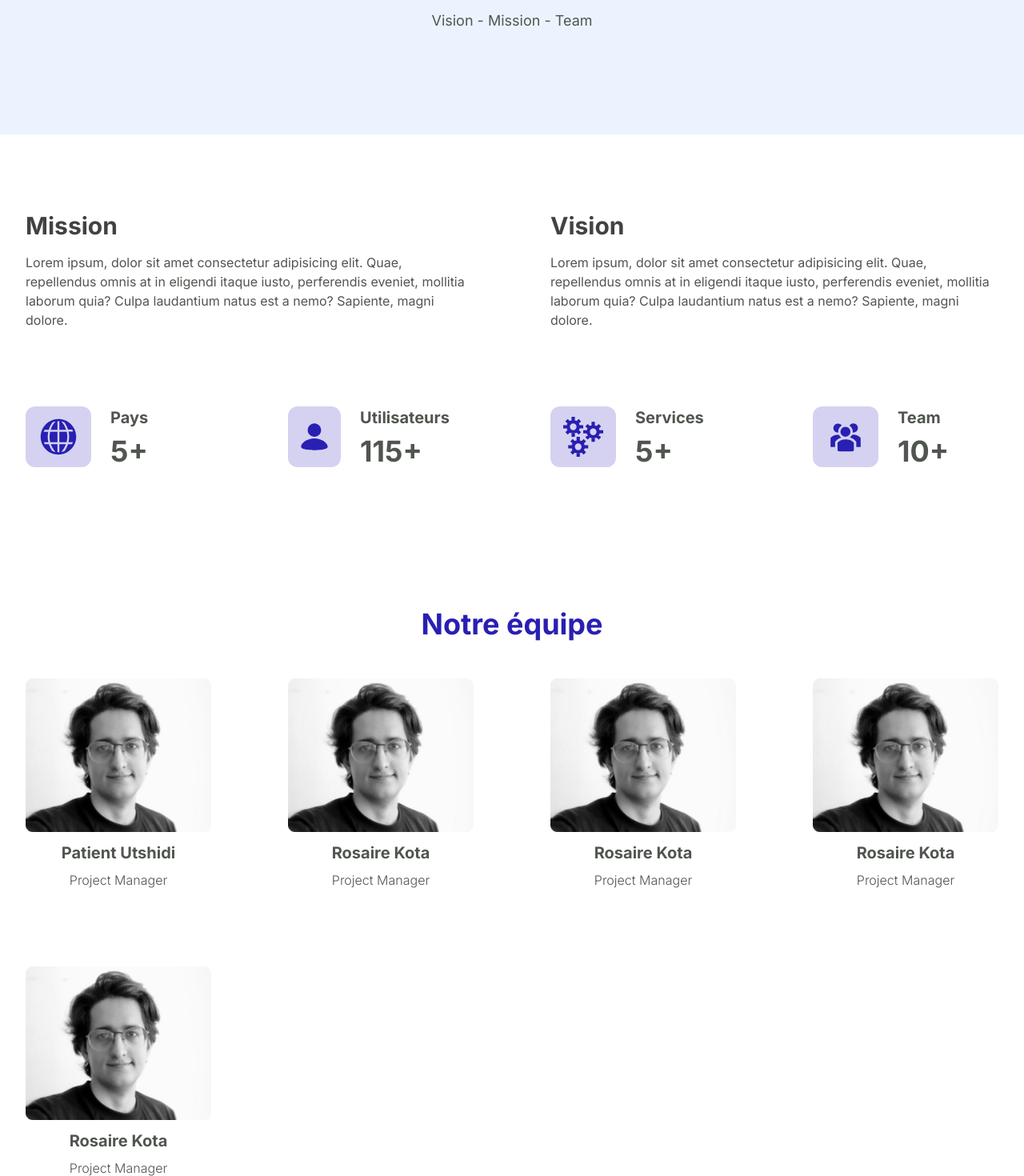
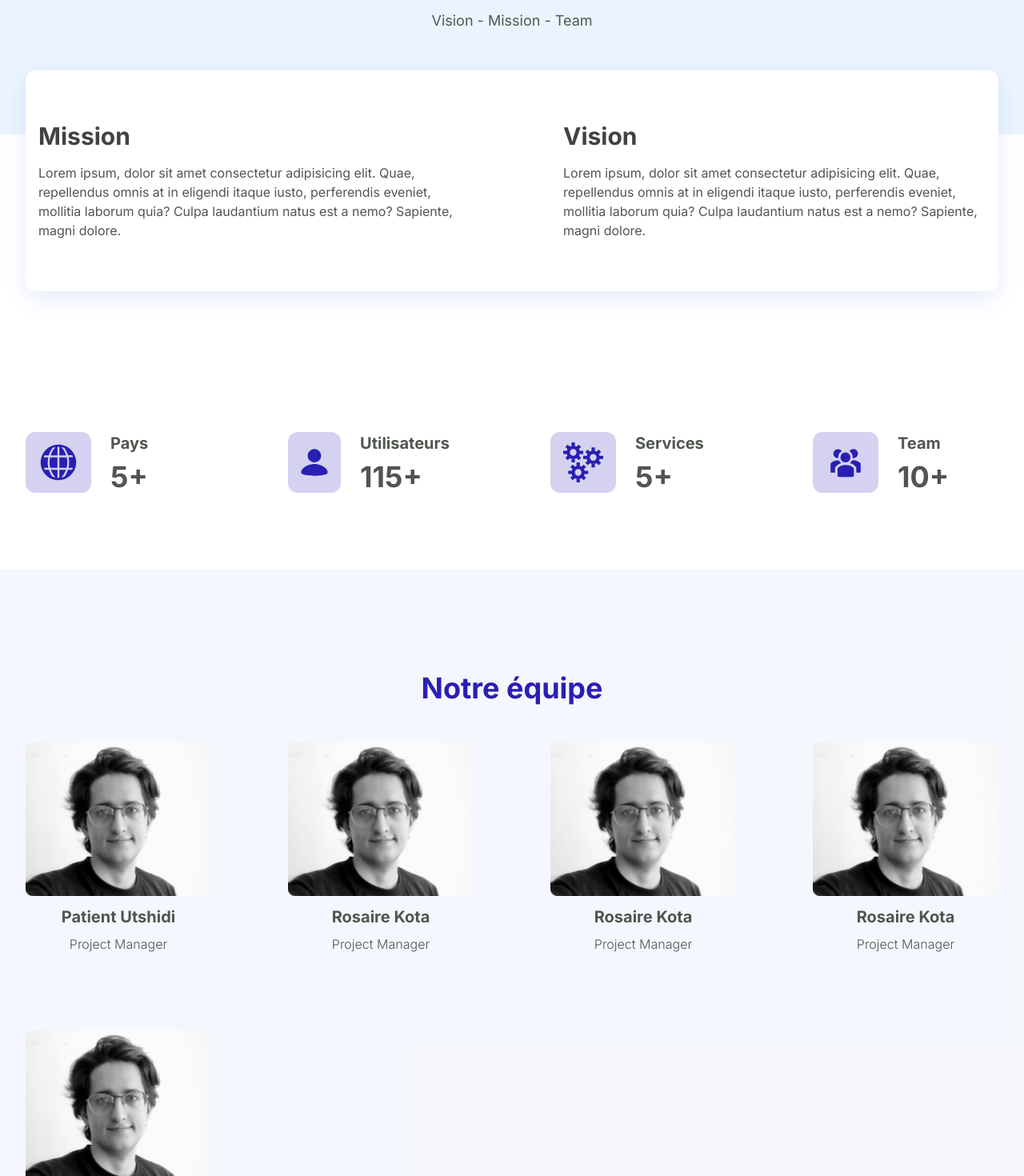
Before and after one commit to swyftpay-drc/frontend, a Next.js app: page /about in a window 1280 px wide. Shown: the part 220-1690 px from the top of the page at 80% size. Built offline with nearby package versions, Linux system fonts and the light colour scheme.

Commit message:
refactor:update about page

```diff
--- a/src/components/client/about/index.tsx
+++ b/src/components/client/about/index.tsx
@@ -15,11 +15,16 @@ const About:React.FC<Props> = () => {
     <>
        <Header />
       <BannerSection title='Qui sommes-nous ?' subTitle='Vision - Mission - Team'/>
-      <BaseContainer className='py-12'>
+      <BaseContainer className='py-12 relative'>
       <MissionVisionSection/>
       <OurResults/>
+      </BaseContainer>
+      <div className='w-full bg-primary-800/5'>
+      <BaseContainer>
       <OurTeam/>
       </BaseContainer>
+      </div>
+
     </>
   )
 }
--- a/src/components/client/about/missio-vision-section/index.tsx
+++ b/src/components/client/about/missio-vision-section/index.tsx
@@ -13,7 +13,7 @@ const misssionAndVisions = [
 ];
 export const MissionVisionSection = () => {
   return (
-    <div className="grid grid-cols-1 gap-6 md:grid-cols-2 md:gap-6 lg:gap-24 md:py-12">
+    <div className="grid grid-cols-1 gap-6 md:grid-cols-2 md:gap-6 lg:gap-24 md:py-12 relative -top-32 z-50 bg-white shadow-[rgba(7,_65,_210,_0.1)_0px_9px_30px] hover:shadow-2xl hover:shadow-primary-900/20 rounded-xl">
       {misssionAndVisions.map((item, index) => (
         <Card
           title={item.titile}
@@ -31,7 +31,7 @@ type CardProps = {
 };
 export const Card: React.FC<CardProps> = ({ title, description }) => {
   return (
-    <div className="flex flex-col gap-4">
+    <div className="flex flex-col gap-4  p-4  rounded-xl">
       <h2 className="text-gray-800 font-bold text-3xl">{title}</h2>
       <p className="text-text-primary">{description}</p>
     </div>
--- a/src/components/client/about/our-team/index.tsx
+++ b/src/components/client/about/our-team/index.tsx
@@ -33,7 +33,7 @@ const Ourteams = [
   ];
 const OurTeam = () => {
   return (
-    <div className='py-32'>
+    <div className='py-32 '>
      <SectionTitle title='Notre équipe' className='text-center'/>
         <div className="grid grid-cols-1 gap-6 md:grid-cols-4 md:gap-6 lg:gap-24 py-12">
       {Ourteams.map((item, index) => (
```
